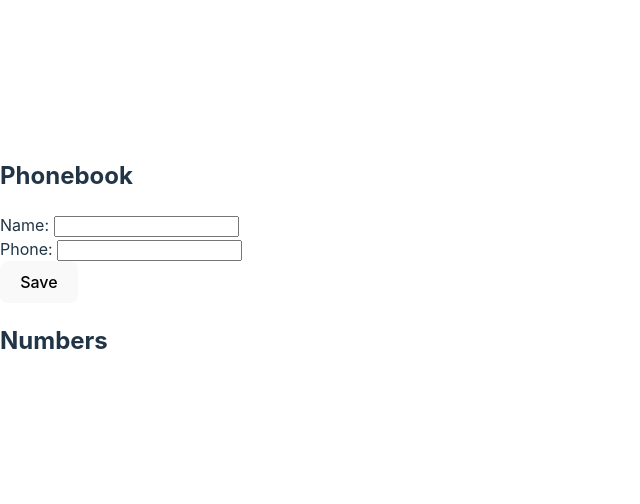
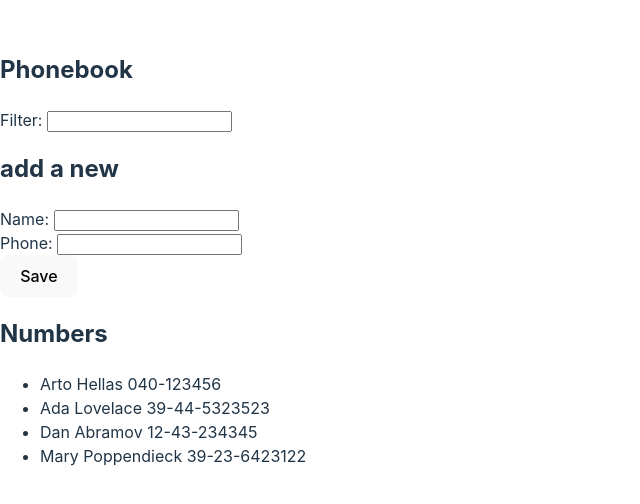
Before and after one commit to shatore22/fullstackopen-trescinski, a React (Vite) app in the folder part2/Phonebook/: page / in a window 1280 px wide. Shown: the part 142-646 px from the top of the page, without its empty margins (0-640 px from the left). Built offline with nearby package versions, Linux system fonts and the light colour scheme.

Commit message:
2.9 done

```diff
--- a/part2/Phonebook/src/App.jsx
+++ b/part2/Phonebook/src/App.jsx
@@ -2,9 +2,15 @@
 import Person from './components/Person'
 
 const App = (props) => {
-  const [persons, setPersons] = useState(props.persons || [])
+  const [persons, setPersons] = useState([
+    { name: 'Arto Hellas', number: '040-123456', id: 1 },
+    { name: 'Ada Lovelace', number: '39-44-5323523', id: 2 },
+    { name: 'Dan Abramov', number: '12-43-234345', id: 3 },
+    { name: 'Mary Poppendieck', number: '39-23-6423122', id: 4 }
+  ])
   const [newName, setNewName] = useState('')
   const [newNumber, setNewNumber] = useState('')
+  const [filter, setFilter] = useState('');
 
   const handleNameChange = (event) => {
     setNewName(event.target.value)
@@ -13,6 +19,10 @@
   const handleNumberChange = (event) => {
     setNewNumber(event.target.value)
   }
+
+  const handleFilterChange = (event) => {
+    setFilter(event.target.value);
+  };
 
   const addPerson = (event) => {
     event.preventDefault()
@@ -32,9 +42,17 @@
     setNewNumber('')
   }
 
+  const filteredPersons = persons.filter(person =>
+    person.name.toLowerCase().includes(filter.toLowerCase())
+  );
+
   return (
     <div>
       <h2>Phonebook</h2>
+      <div>
+            Filter: <input value={filter} onChange={handleFilterChange}/>
+          </div>
+          <h2>add a new</h2>
       <div>
         <form onSubmit={addPerson}>
           <div>
@@ -48,9 +66,9 @@
       </div>
       <h2>Numbers</h2>
       <ul>
-        {persons.map(person =>
+      {filteredPersons.map(person => (
           <Person key={person.id} person={person} />
-        )}
+        ))}
       </ul>
     </div>
   )
```
